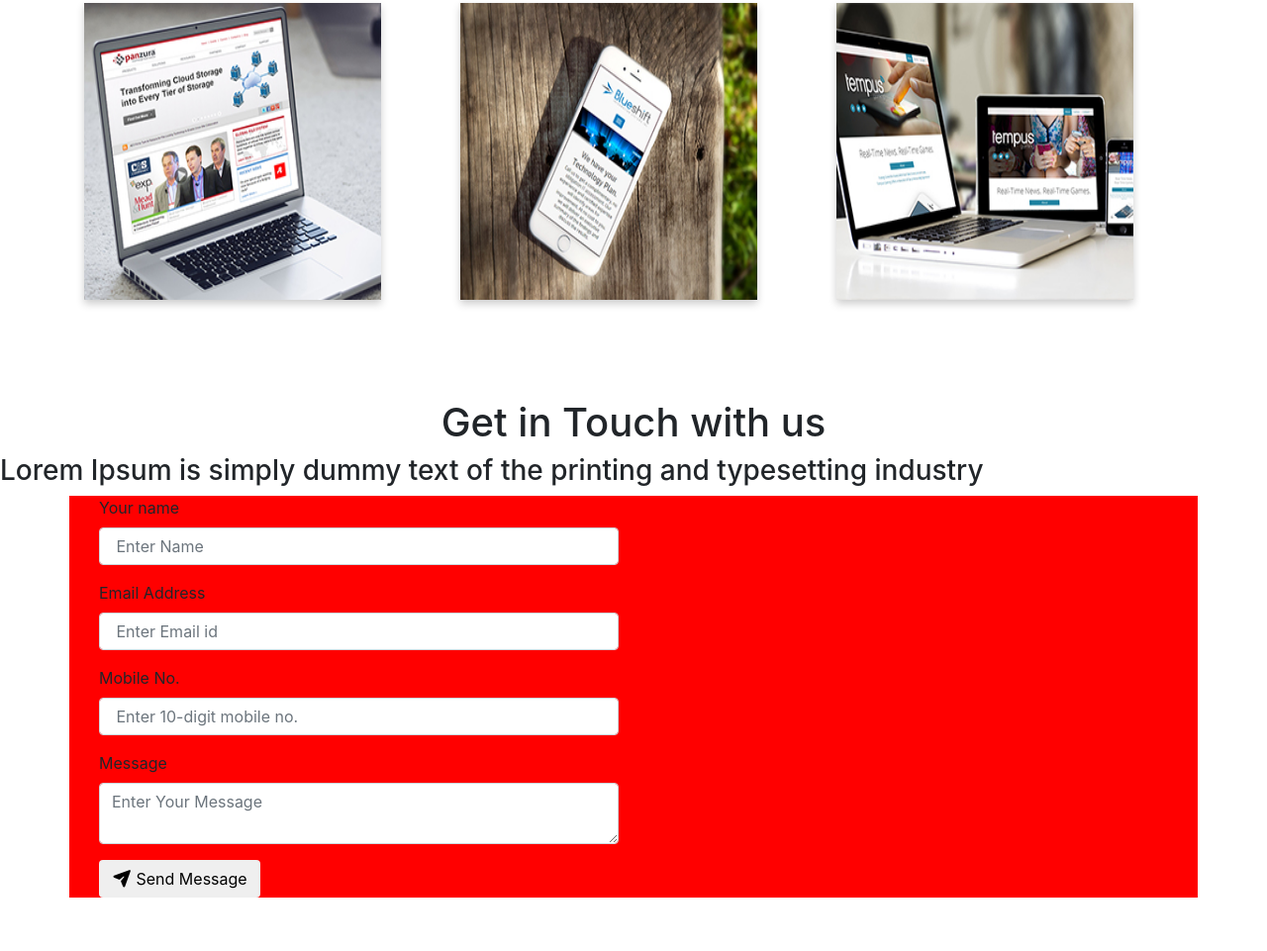
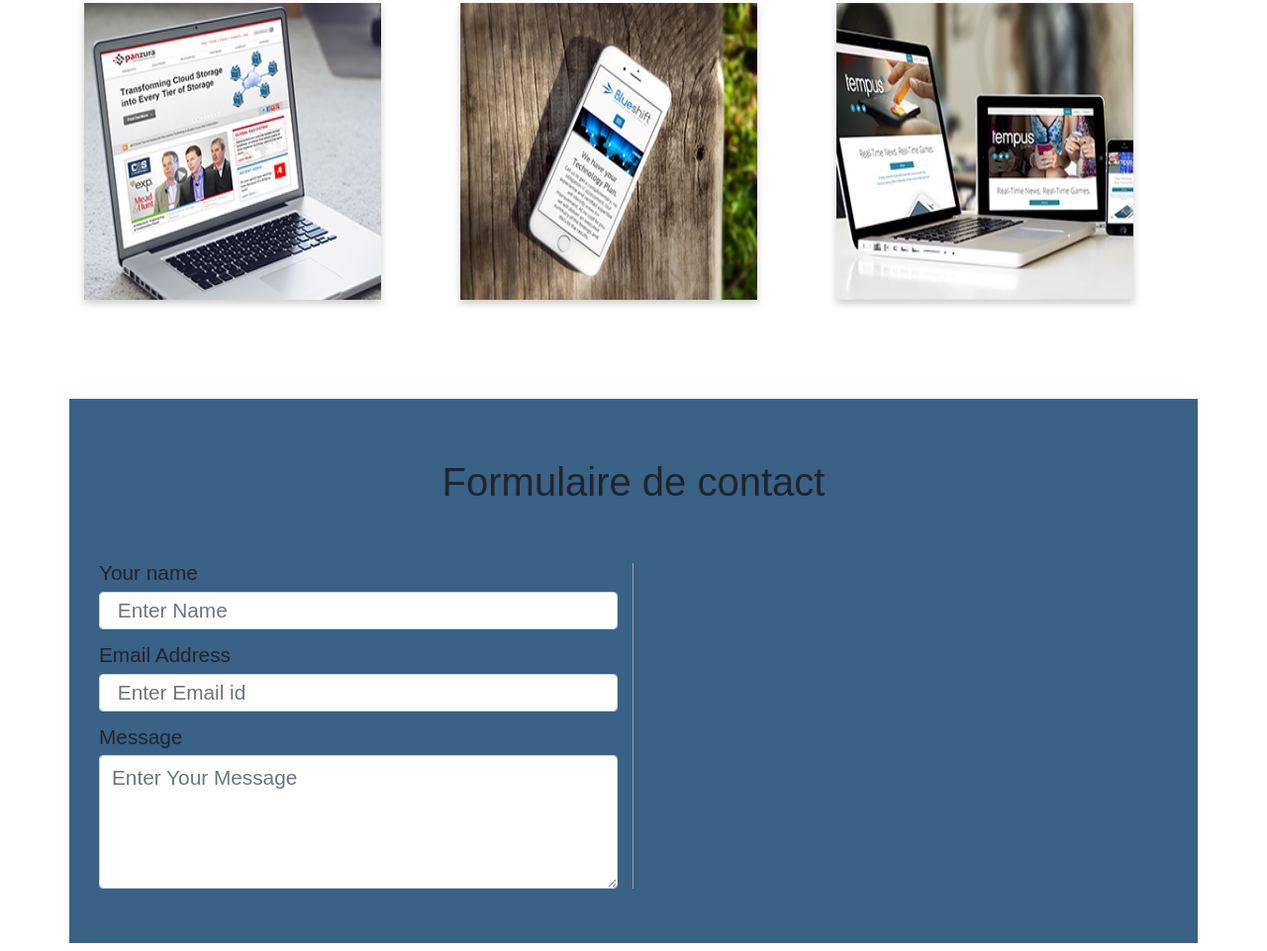
Before and after one commit to lancelot95/essai.portfolio, a plain HTML site: page html/index.html in a window 1280 px wide. Shown: the part 1329-2290 px from the top of the page at 99% size. Before the commit the page ends 2244 px from the top, so only its background shows below. Drawn offline with nearby package versions, Linux system fonts and the light colour scheme.

Commit message:
portfolio avec filtre + contact

```diff
--- a/html/index.html
+++ b/html/index.html
@@ -153,14 +153,13 @@
                 <h1>Portfolio</h1>
                 <br>
                 <div>
-                    <button class="btn1">web</button>
-                    <button class="btn2">mobile</button>
-                    <button class="btn3">All</button>
+                    <button class="btnweb">web</button>
+                    <button class="btnmobile">mobile</button>
+                    <button class="btnall">All</button>
                 </div>
                 <br>
                 <br>
                 <div class="row">
-
                     <div class="col-4">
                         <div class="web">
                             <div class="flip-card">
@@ -212,20 +211,17 @@
                             </div>
                         </div>
                     </div>
-
-                </div>
+                </iv>
             </div>
 
 
         </section>
-        <section class="contact" id="section4">
-                <section id="contact">
+        <section id="section4">
+            <div class="container" id="contact">
                 <div class="section-content">
-                            <h1 class="section-header">Get in <span class="content-header wow fadeIn " data-wow-delay="0.2s" data-wow-duration="2s"> Touch with us</span></h1>
-                            <h3>Lorem Ipsum is simply dummy text of the printing and typesetting industry</h3>
+                    <h1 class="section-header">Formulaire de contact </h1>
                 </div>
                 <div class="contact-section">
-                        <div class="container">
                     <form>
                         <div class="col-md-6 form-line">
                             <div class="form-group">
@@ -237,24 +233,13 @@
                                 <input type="email" class="form-control" id="exampleInputEmail" placeholder=" Enter Email id">
                             </div>
                             <div class="form-group">
-                                        <label for="telephone">Mobile No.</label>
-                                        <input type="tel" class="form-control" id="telephone" placeholder=" Enter 10-digit mobile no.">
+                                <label for="description"> Message</label>
+                                <textarea class="form-control" id="description" placeholder="Enter Your Message"></textarea>
                             </div>
-                                  </div>
-                                  <div class="col-md-6">
-                                      <div class="form-group">
-                                          <label for ="description"> Message</label>
-                                           <textarea  class="form-control" id="description" placeholder="Enter Your Message"></textarea>
-                                      </div>
-                                      <div>
-
-                                          <button type="button" class="btn btn-default submit"><i class="fa fa-paper-plane" aria-hidden="true"></i>  Send Message</button>
-                                      </div>
-
                         </div>
                     </form>
                 </div>
-                    </section>
+            </div>
         </section>
 
         <footer>
--- a/public/js/portfolio.js
+++ b/public/js/portfolio.js
@@ -21,6 +21,7 @@ function all(){
     document.querySelector('.web').classList.add("d-block");
 }
 
-document.querySelector('.btn1').addEventListener('click',web )
-document.querySelector('.btn2').addEventListener('click', mobile)
-document.querySelector('.btn3').addEventListener('click', all)
+document.querySelector('.btnweb').addEventListener('click',
+web )
+document.querySelector('.btnmobile').addEventListener('click', mobile)
+document.querySelector('.btnall').addEventListener('click', all)
--- a/sass/_contact.sass
+++ b/sass/_contact.sass
@@ -1,4 +1,54 @@
-.contact
+.content-header
+  font-family: Arial, Helvetica, sans-serif
+  color:#fcc500
+  font-size: 45px
 
-    .container
-        background-color: red
+
+.section-content
+  text-align: center
+
+
+#contact
+
+  font-family: 'Teko', sans-serif
+  padding-top: 60px
+  width: 100%
+  width: 100vw
+  height: 550px
+  background: #3a6186
+
+
+.contact-section
+  padding-top: 40px
+
+.contact-section .col-md-6
+  width: 50%
+
+
+.form-line
+  border-right: 1px solid #B29999
+
+
+.form-group
+  margin-top: 10px
+
+label
+  font-size: 1.3em
+  line-height: 1em
+  font-weight: normal
+
+.form-control
+  font-size: 1.3em
+  color: #080808
+
+textarea.form-control
+  height: 135px
+
+
+
+.submit
+  font-size: 1.1em
+  float: right
+  width: 150px
+  background-color: transparent
+  color: #fff
--- a/sass/_haeder.sass
+++ b/sass/_haeder.sass
@@ -8,7 +8,7 @@
             padding-right: 16px
         .nav-item:hover
              box-shadow: 8px 8px  8px 8px
-             background-color: rgba()
+
 
 
 .carrousel-slide
```
Also changed, not shown: css/main.css, 1 other file. Lines whose indentation alone changed are shown as unchanged.
